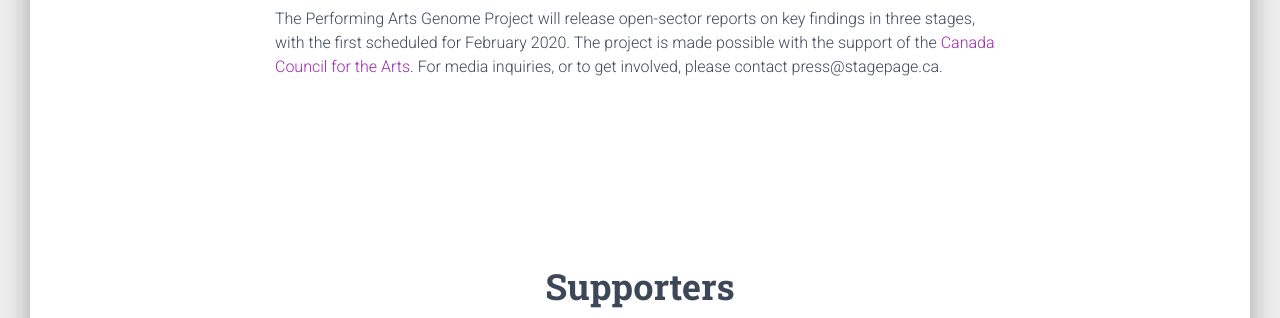
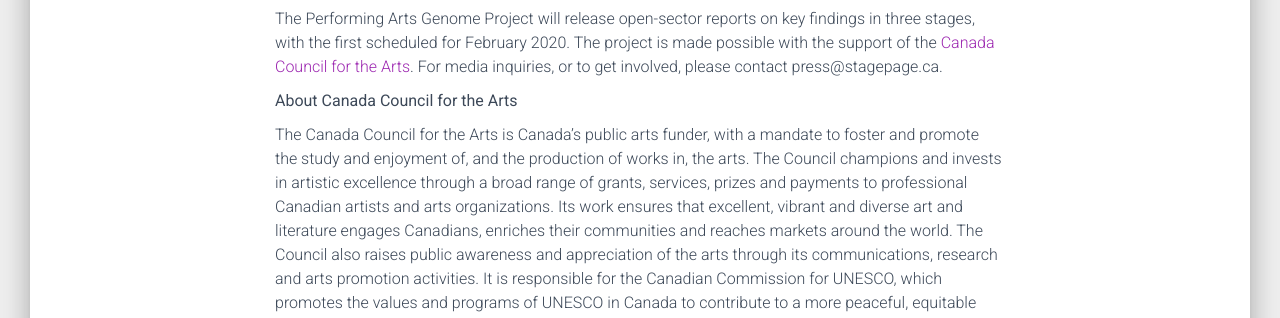
Before and after one commit to mariel-marshall/performingartsgenome, a website: page index.html in a window 1280 px wide. Shown: the part 1876-2194 px from the top of the page. Drawn offline with Linux system fonts and the light colour scheme; some packages are replaced by stand-ins of ours.

Commit message:
Added About CCA section

```diff
--- a/index.html
+++ b/index.html
@@ -137,6 +137,10 @@
             The Performing Arts Genome Project will release open-sector reports on key findings in three stages, with the first scheduled for February 2020. The project is made possible with the support of the <a href="https://canadacouncil.ca/">Canada Council for the Arts</a>. For media inquiries, or to get involved, please contact press@stagepage.ca.
             </p>
 
+            <p class="text-left"><strong>About Canada Council for the Arts</strong></p>
+
+            <p class="text-left">The Canada Council for the Arts is Canada’s public arts funder, with a mandate to foster and promote the study and enjoyment of, and the production of works in, the arts. The Council champions and invests in artistic excellence through a broad range of grants, services, prizes and payments to professional Canadian artists and arts organizations. Its work ensures that excellent, vibrant and diverse art and literature engages Canadians, enriches their communities and reaches markets around the world. The Council also raises public awareness and appreciation of the arts through its communications, research and arts promotion activities. It is responsible for the Canadian Commission for UNESCO, which promotes the values and programs of UNESCO in Canada to contribute to a more peaceful, equitable and sustainable future. The Canada Council Art Bank operates art rental programs and helps further public engagement with contemporary arts.</p>
+
           </div>
         </div>
       </div>
```
